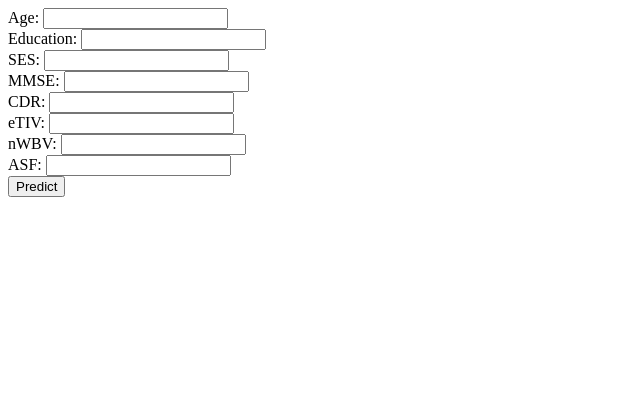
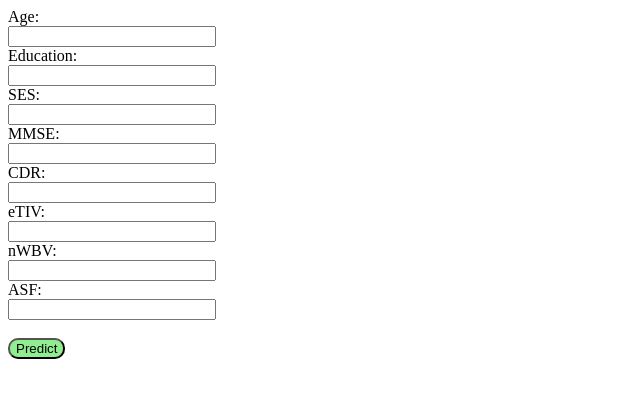
Before and after one commit to wojcikkuba/AlzheimerClassifier, a Flask app: page / in a window 1280 px wide. Shown: the top 398 px of the page, without its empty margins (0-640 px from the left). Run offline with Flask 3, Linux system fonts and the light colour scheme.

```diff
--- a/templates/home.html
+++ b/templates/home.html
@@ -5,15 +5,23 @@
 </head>
 <body>
 	<form action="{{ url_for('predict') }}" method="POST">
-		Age: <input type="text" name="age"><br>
-		Education: <input type="text" name="education"><br>
-		SES: <input type="text" name="ses"><br>
-		MMSE: <input type="text" name="mmse"><br>
-		CDR: <input type="text" name="cdr"><br>
-		eTIV: <input type="text" name="etiv"><br>
-		nWBV: <input type="text" name="nwbv"><br>
-		ASF: <input type="text" name="asf"><br>
-		<input type="submit" value="Predict">
+    	<label>Age:</label><br>
+		<input type="text" name="age" style="width: 200px;"><br>
+		<label>Education:</label><br>
+		<input type="text" name="education" style="width: 200px;"><br>
+		<label>SES:</label><br>
+		<input type="text" name="ses" style="width: 200px;"><br>
+		<label>MMSE:</label><br>
+		<input type="text" name="mmse" style="width: 200px;"><br>
+		<label>CDR:</label><br>
+		<input type="text" name="cdr" style="width: 200px;"><br>
+		<label>eTIV:</label><br>
+		<input type="text" name="etiv" style="width: 200px;"><br>
+		<label>nWBV:</label><br>
+		<input type="text" name="nwbv" style="width: 200px;"><br>
+		<label>ASF:</label><br>
+		<input type="text" name="asf" style="width: 200px;"><br><br>
+		<input type="submit" value="Predict" style="border-radius:10px; background-color:lightgreen;">
 	</form>
 	{% if prediction_text %}
 		<h2>{{ prediction_text }}</h2>
```
